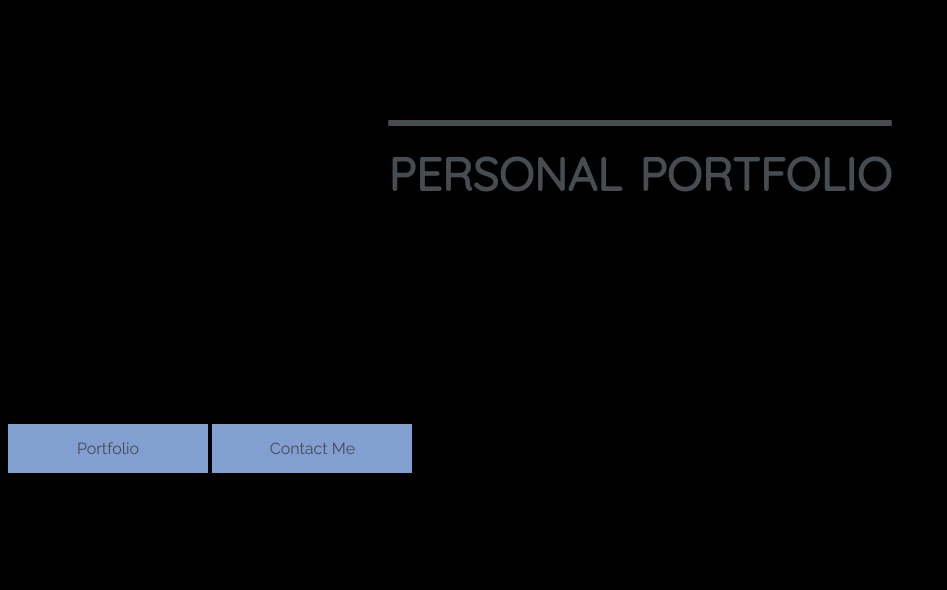
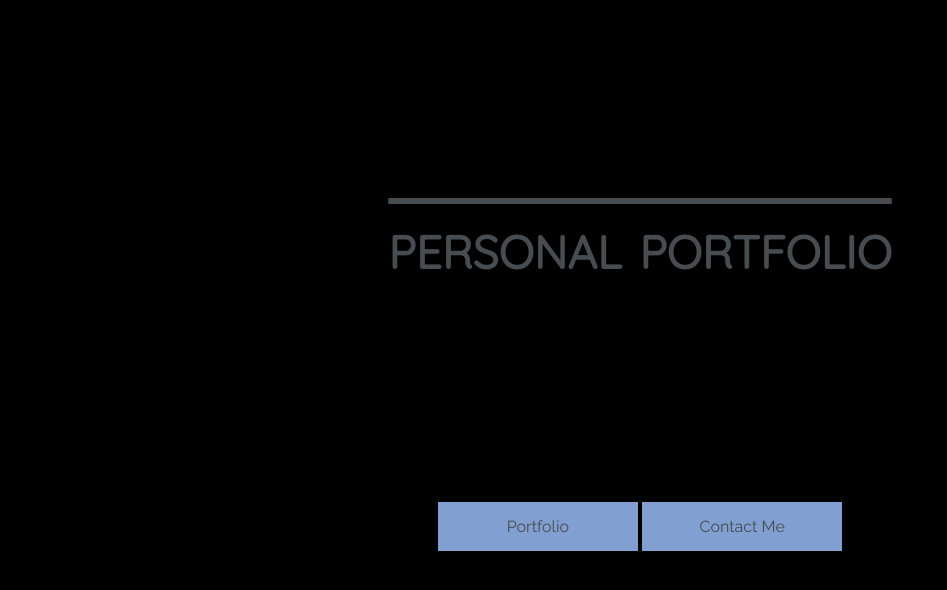
Before and after one commit to ehulseman/ehulseman.github.io, a plain HTML site: page unit_3/index.html in a window 1280 px wide. Shown: the whole page, without its empty margins (0-947 px from the left). Drawn offline with Linux system fonts and the light colour scheme; a web font is replaced by a local one.

Commit message:
css and content

```diff
--- a/unit_3/css/style.css
+++ b/unit_3/css/style.css
@@ -10,11 +10,11 @@ font-family: 'Raleway', sans-serif;
 font-family: 'Quicksand', sans-serif;
 }
 
-h3, p {
+h1, p {
 text-align: center;
 }
 
-h3#heading {
+h1 {
 color: black;
 font-family: 'Bungee', Cursive;
 font-size: 70px;
@@ -32,8 +32,16 @@ text-transform: lowercase;
 text-decoration-line: overline;
 }
 
+ul {
+    text-align: center;
+}
 
-div#hello {width: 90%;
+li {
+    text-align: center;
+}
+
+
+div {width: 90%;
   margin: 0 auto 0 auto;
   text-align: center;
 }
```
